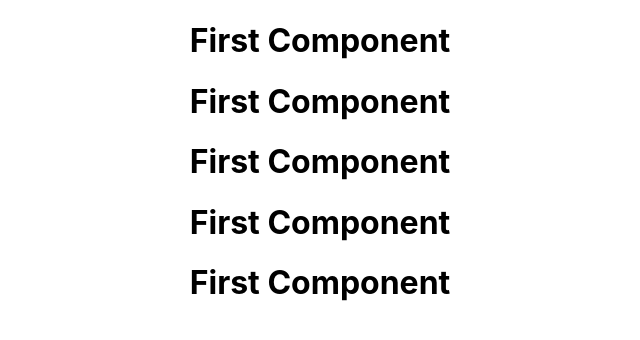
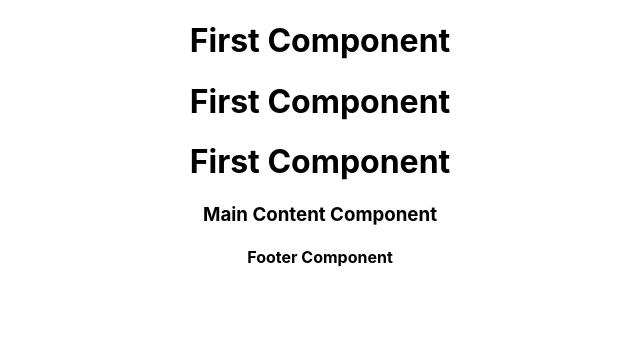
Before and after one commit to mukilathuruvan/frenzo-react, a React (Create React App) app in the folder my-app/: page / in a window 1280 px wide. Shown: the top 340 px of the page, without its empty margins (320-960 px from the left). Built offline with nearby package versions, Linux system fonts and the light colour scheme.

Commit message:
named import and export

```diff
--- a/my-app/src/App.js
+++ b/my-app/src/App.js
@@ -1,14 +1,14 @@
 import logo from "./logo.svg";
 import "./App.css";
-import Header from "./components/Header";
+import Header, { Footer, MainContent } from "./components/Header";
 function App() {
   return (
     <div className="App">
       <Header />
       <Header />
       <Header />
-      <Header />
-      <Header />
+      <MainContent />
+      <Footer />
     </div>
   );
 }
--- a/my-app/src/components/Header.jsx
+++ b/my-app/src/components/Header.jsx
@@ -4,5 +4,12 @@ const Header = () => {
   return <h1>First Component</h1>;
 };
 
+export default Header;
 
-export default Header;
+export const Footer = () => {
+  return <h4>Footer Component</h4>;
+};
+
+export const MainContent = () => {
+  return <h3>Main Content Component</h3>;
+};
```
